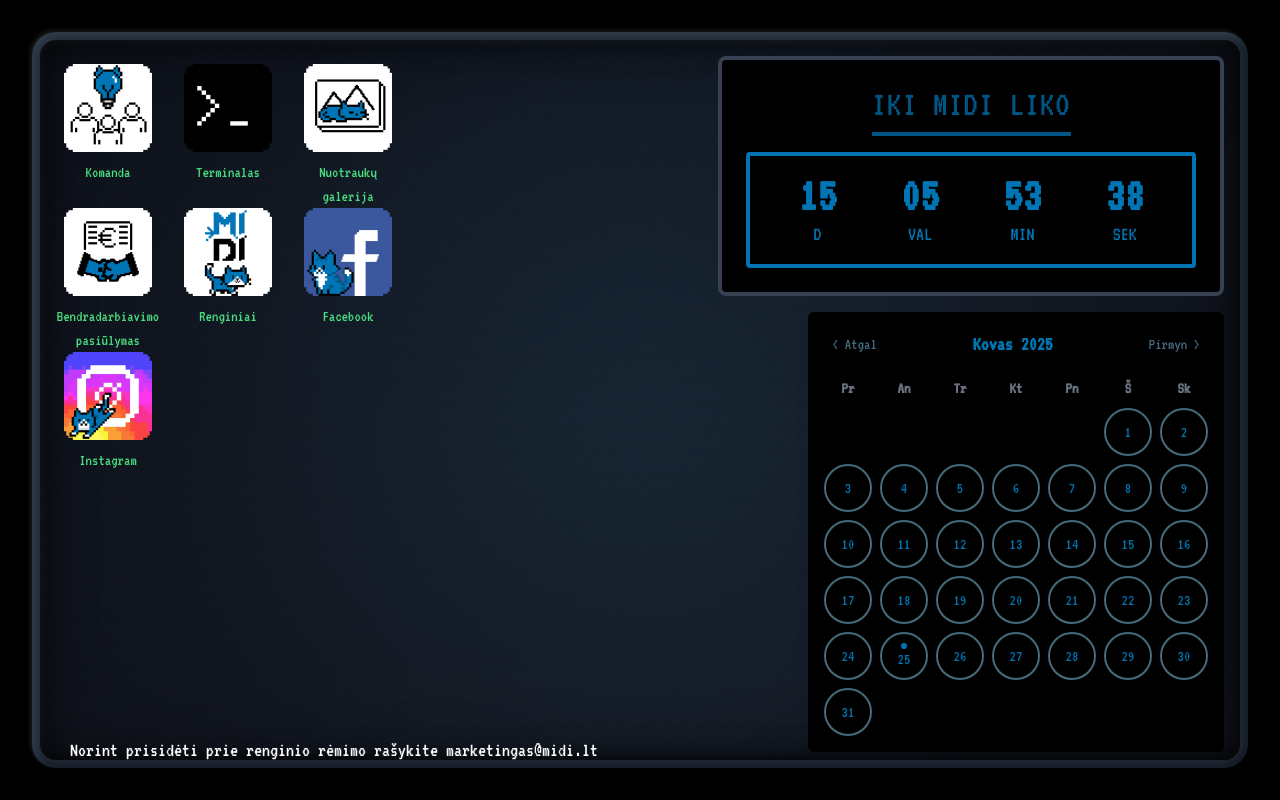
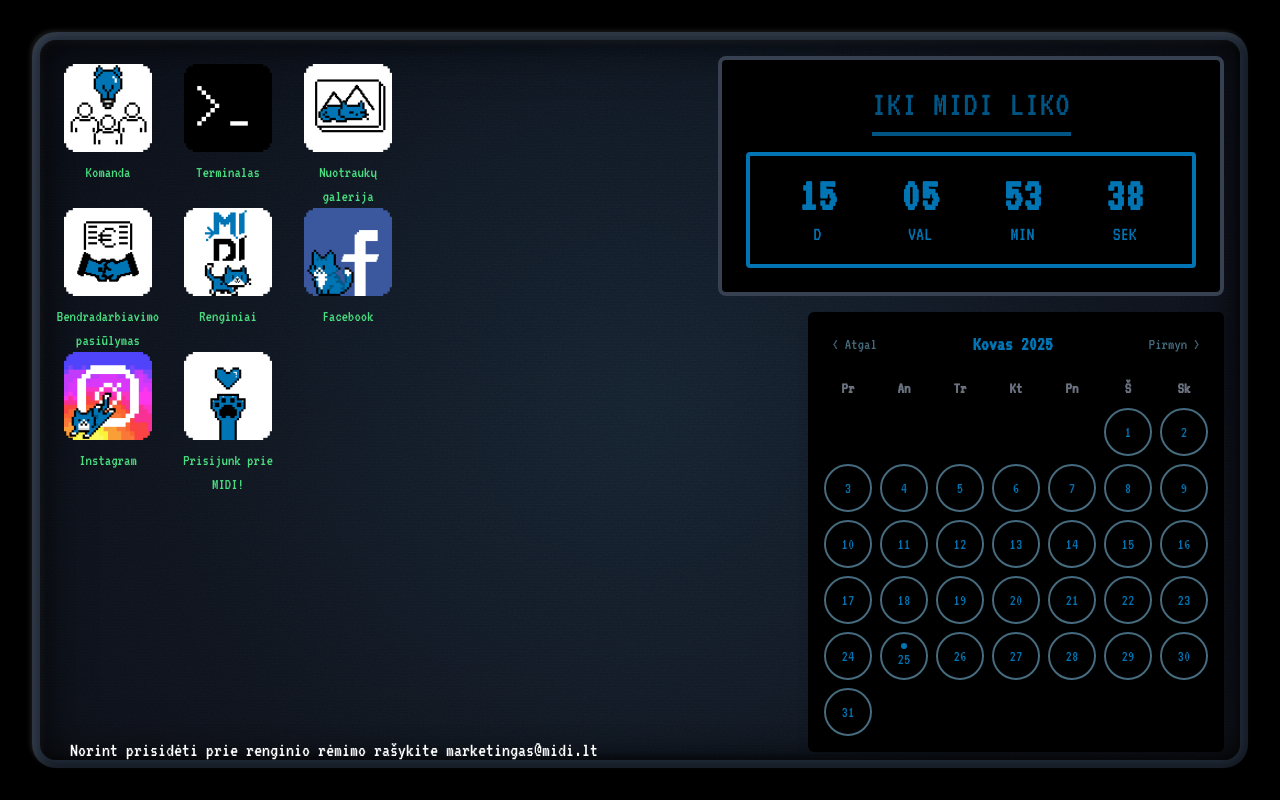
Before and after one commit to midiIT/midi2025, a React (Vite) app: page /2025/gui in a window 1280 px wide. Built offline with nearby package versions, Linux system fonts and the light colour scheme.

Commit message:
Add volunteers application

```diff
--- a/src/components/GraphicalInterface/ApplicationList.tsx
+++ b/src/components/GraphicalInterface/ApplicationList.tsx
@@ -14,6 +14,7 @@ import bpLogo from '@/images/BP.png';
 import fbLogo from '@/images/fb.png';
 import igLogo from '@/images/ig.png';
 import photoGalerryIcon from '@/images/PhotoGalleryLogo.png';
+import volunteersIcon from '@/images/savanoriai.png';
 
 const applications: Application[] = [
   {
@@ -98,6 +99,14 @@ const applications: Application[] = [
     },
     href: 'https://www.instagram.com/midi.lt/',
   },
+  {
+    hidden: false,
+    data: {
+      title: 'Prisijunk prie MIDI!',
+      iconPath: volunteersIcon,
+    },
+    href: 'https://forms.office.com/pages/responsepage.aspx?id=XVfIeiHvL0yhJSx6Ldsk1ozdT6lf8khCpJGHuI2p37JUQUpQRFlBMEtWV0hLU0JCUlI2Uk9IOFVYTS4u&route=shorturl',
+  },
 ];
 
 export default applications;
--- a/src/components/MobileInterface/PagesList.tsx
+++ b/src/components/MobileInterface/PagesList.tsx
@@ -7,6 +7,7 @@ import eventsLogo from '@/images/renginiai.png';
 import fbLogo from '@/images/fb.png';
 import igLogo from '@/images/ig.png';
 import photoGalerryIcon from '@/images/PhotoGalleryLogo.png';
+import volunteersIcon from '@/images/savanoriai.png';
 
 // Pages
 import TeamPage from '@/components/TeamPage/TeamPage';
@@ -70,6 +71,11 @@ export const PagesList = ({
           windowContent: <PhotoGalleryContent />,
         },
         {
+          iconPath: volunteersIcon,
+          appText: 'Prisijunk prie MIDI!',
+          href: 'https://forms.office.com/pages/responsepage.aspx?id=XVfIeiHvL0yhJSx6Ldsk1ozdT6lf8khCpJGHuI2p37JUQUpQRFlBMEtWV0hLU0JCUlI2Uk9IOFVYTS4u&route=shorturl',
+        },
+        {
           iconPath: fbLogo,
           appText: 'Facebook',
           href: 'https://www.facebook.com/midi.lt/',
```
Also changed, not shown: src/images/savanoriai.png (added).
